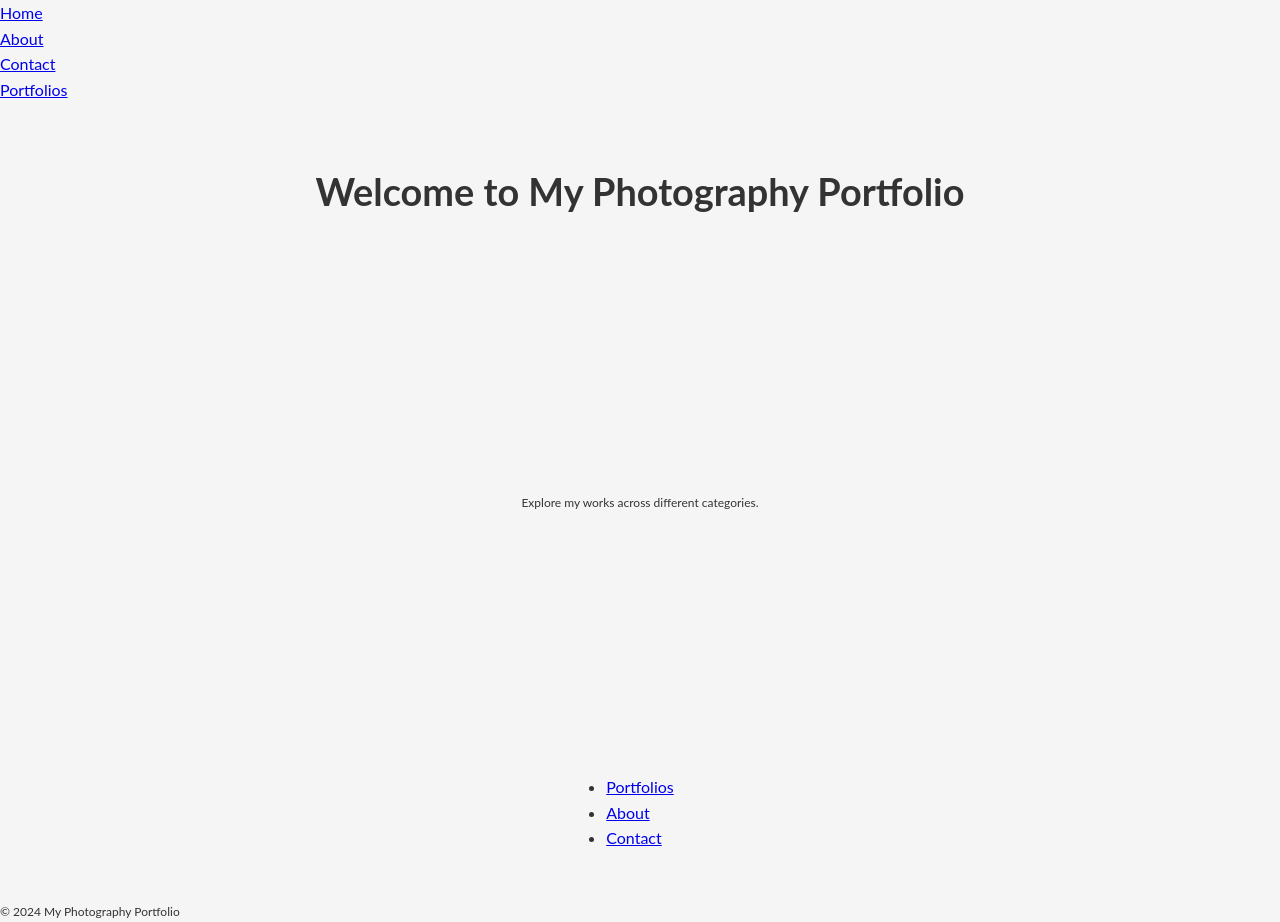
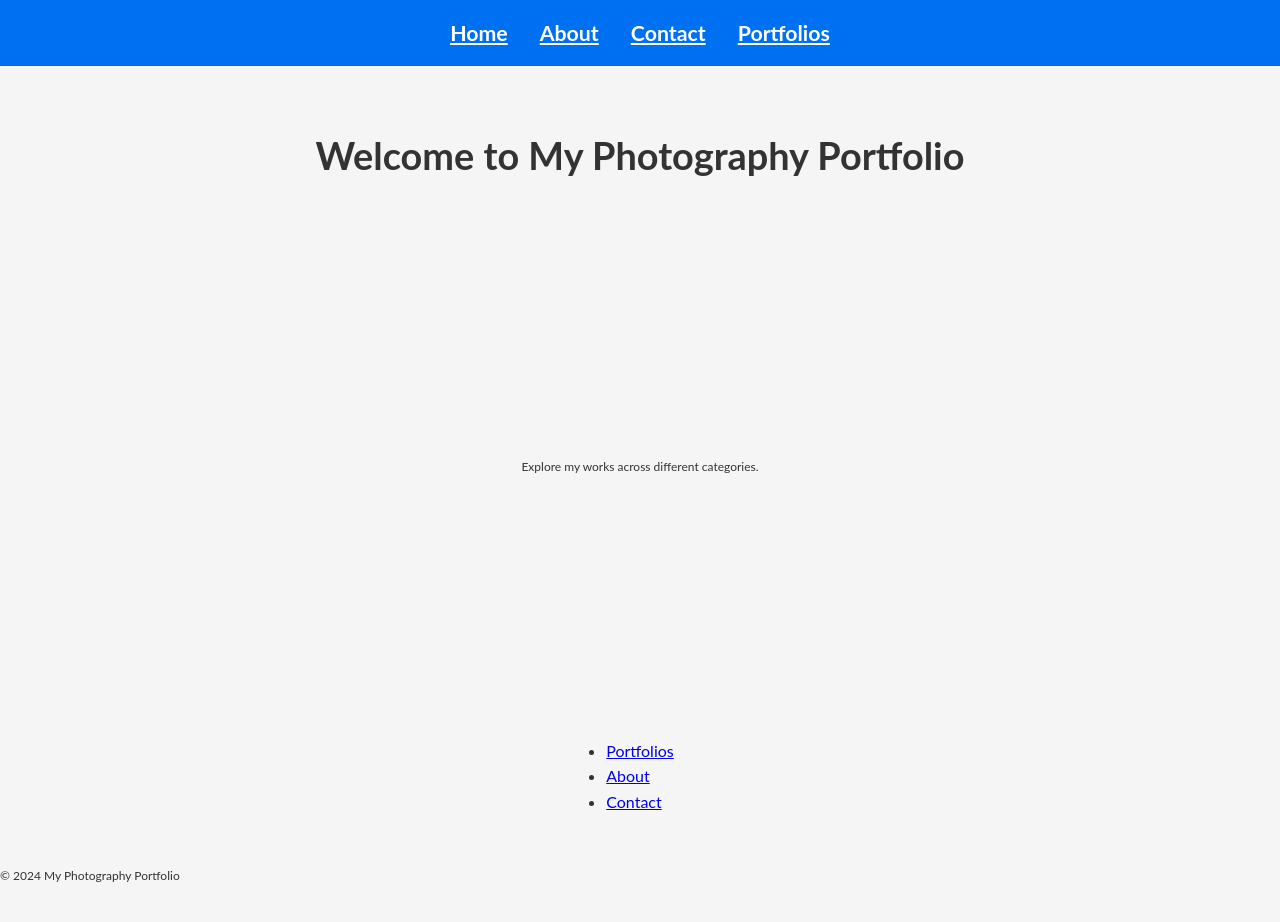
Before and after one commit to mattwendzina/photography-portfolio, a Next.js app: page / in a window 1280 px wide. After the commit the page ends 885 px from the top, so only its background shows below. Built offline with nearby package versions, Linux system fonts and the light colour scheme.

Commit message:
add Navbar to layout

```diff
--- a/src/app/layout.tsx
+++ b/src/app/layout.tsx
@@ -1,6 +1,6 @@
 import type { Metadata } from "next";
-import Link from "next/link";
 import "./globals.css";
+import Navbar from "./components/Navbar/Navbar";
 
 export const metadata: Metadata = {
   title: "Create Next App",
@@ -18,22 +18,7 @@
         {/* You can include additional head content here if needed */}
       </head>
       <body>
-        <nav>
-          <ul>
-            <li>
-              <Link href="/">Home</Link>
-            </li>
-            <li>
-              <Link href="/about">About</Link>
-            </li>
-            <li>
-              <Link href="/contact">Contact</Link>
-            </li>
-            <li>
-              <Link href="/portfolios">Portfolios</Link>
-            </li>
-          </ul>
-        </nav>
+        <Navbar />
         <main>{children}</main>
         <footer>
           <p>&copy; 2024 My Photography Portfolio</p>
```
